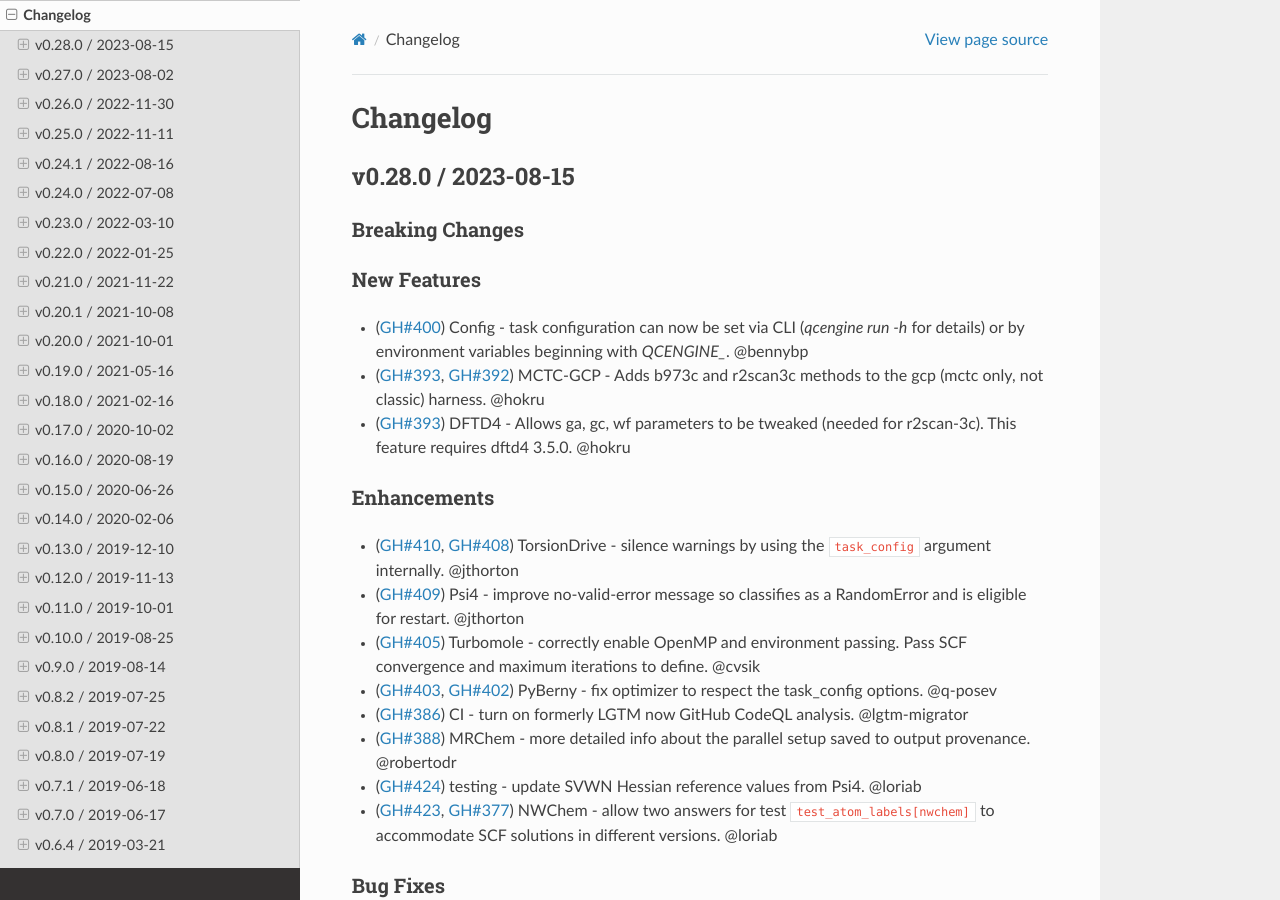
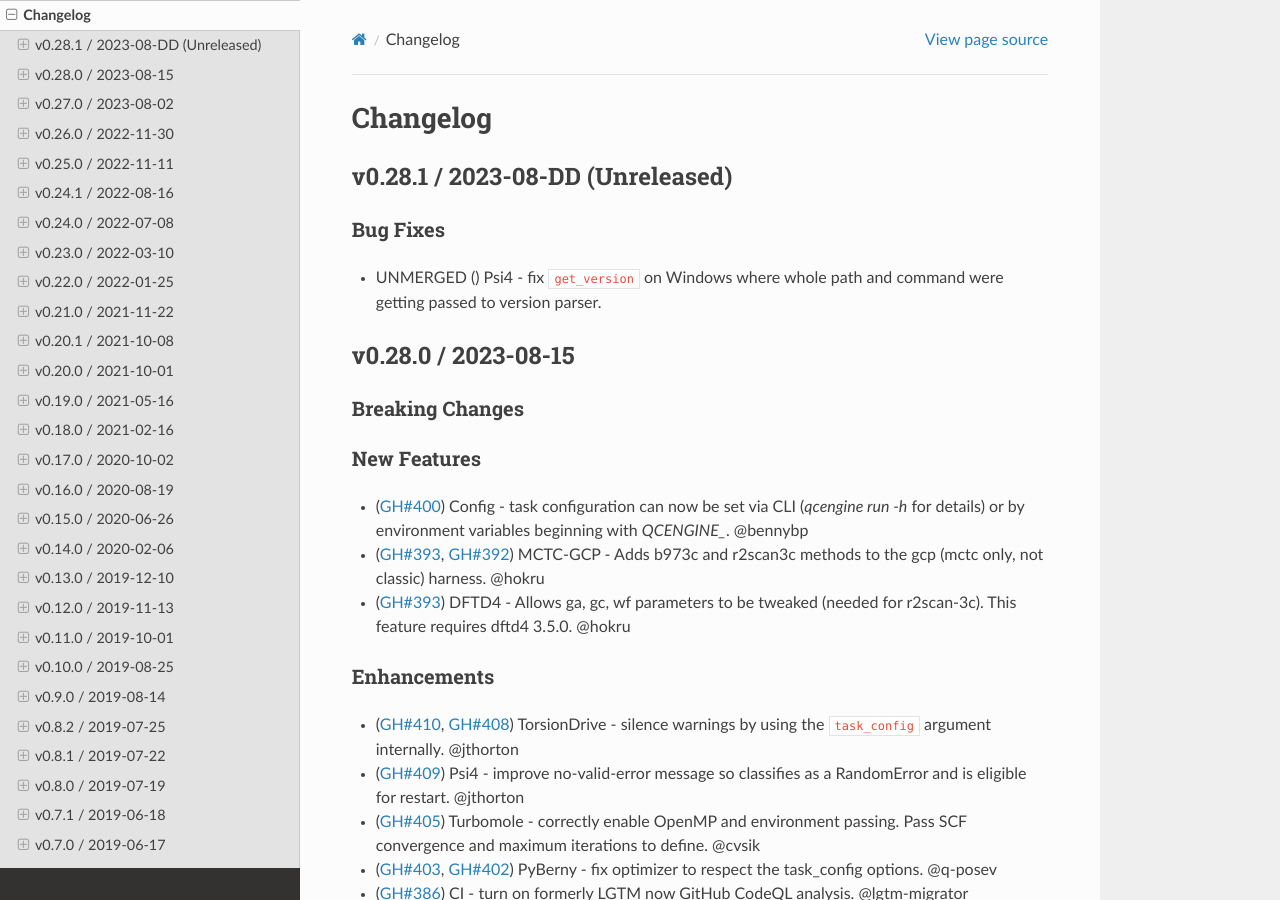
Before and after one commit to MolSSI/QCEngine, a Sphinx documentation site: the page built from docs/source/changelog.rst, in a window 1280 px wide and 900 px high. Built offline with Sphinx 7.4.7 and the Read the Docs theme 2.0.0, drawn with Linux system fonts in a browser that asks for light colours; the version number could not be read and is left out.

```diff
--- a/docs/source/changelog.rst
+++ b/docs/source/changelog.rst
@@ -27,6 +27,14 @@
 .. - UNMERGED (:pr:`421`) GAMESS - error handling and memory @taylor-a-barnes
 .. - UNMERGED (:pr:`405`, :issue:`415`, :pr:`417`) Config - change default `jobs_per_node` from 2 to more expected 1 so a single job fills the node. Alter CPU count formula to return physical cores on Hyerthreading machines, affecting default `ncores`. The net effect (both changes) for default cores running on Hyperthreading machines is unchanged. @cvsik, @loriab
 .. - UNSOLVED (:issue:`397`) extras failed
+
+
+v0.28.1 / 2023-08-DD (Unreleased)
+--------------------
+
+Bug Fixes
++++++++++
+- UNMERGED () Psi4 - fix ``get_version`` on Windows where whole path and command were getting passed to version parser.
 
 
 v0.28.0 / 2023-08-15
```
Also changed, not shown: 1 other file.
